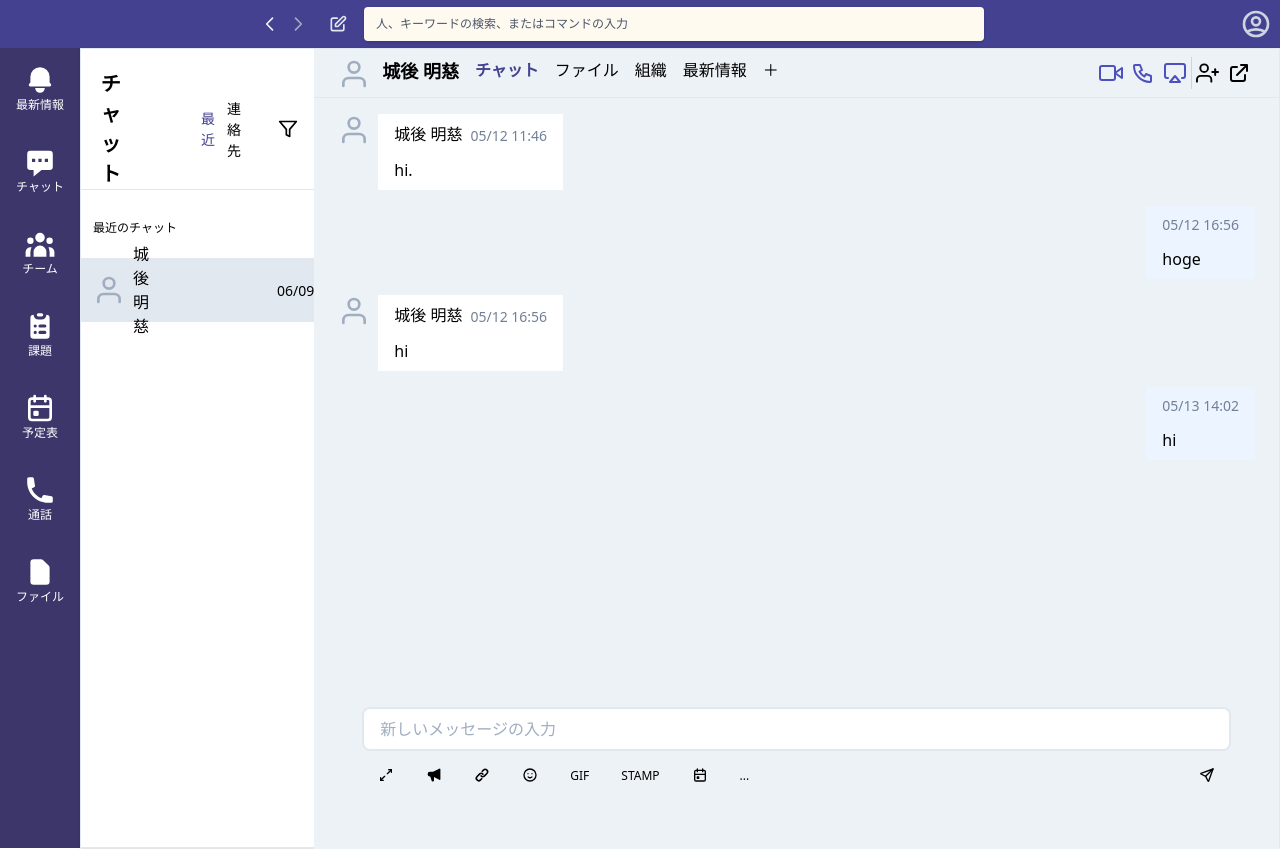
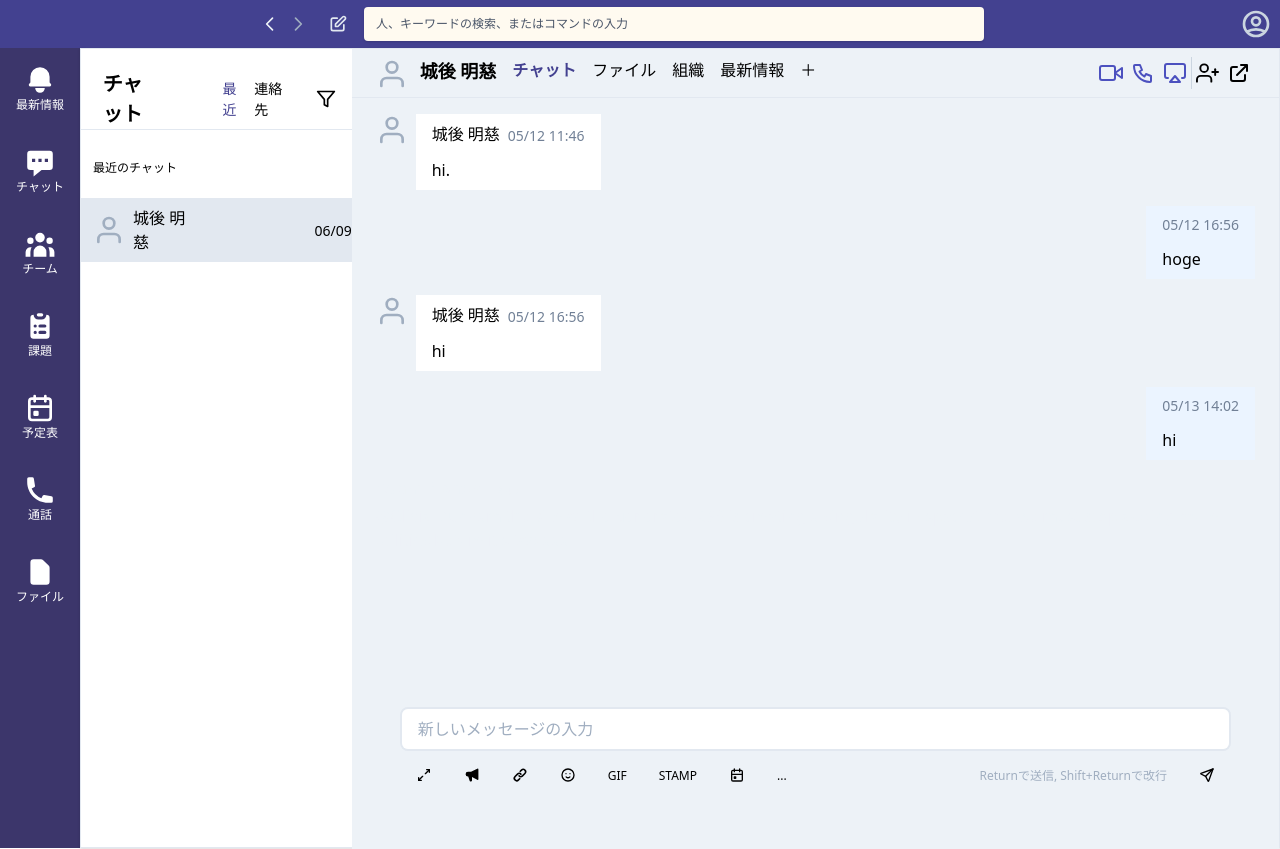
Before and after one commit to puremoru/ui_ux_seminar, a Nuxt app: page /teams in a window 1280 px wide. Built offline with nearby package versions, Linux system fonts and the light colour scheme.

Commit message:
:sparkles: Enterでテキストを送信できるようにした

```diff
--- a/pages/teams.vue
+++ b/pages/teams.vue
@@ -126,7 +126,7 @@
                               <span class="font-bold text-md mr-2 font-sans text-gray-200">Adam Bishop</span>
                               <span class="text-grey text-xs font-light text-gray-200">12:46</span>
                             </div>
-                          <p class="font-light text-md text-grey-darkest pt-1 text-gray-200"><a href="#" class="text-blue">@Olivia Dunham</a> the size of the generated CSS is creating a singularity in space/time, we must stop adding more utilities before it's too late!aaaaaaaaaaaaaaaaaaaaaaaaaaaaaaaaaaaaaaaaaaaaaaaaaaaaaaa..</p>
+                          <p class="font-light text-md text-grey-darkest pt-1 text-gray-200"><a href="#" class="text-blue">@Olivia Dunham</a> the size of the generated CSS is creating a singularity in space/time, we must stop adding more utilities before it's too aaa</p>
                         </div>
                     </div>
 
@@ -135,7 +135,7 @@
                 <div class="m-12">
                   <div class="flex rounded-lg border-2 border-grey overflow-hidden">
                     <!-- <span class="text-3xl text-grey px-3 border-r-2 border-grey">+</span> -->
-                    <input type="text" class="w-full px-4 h-10" v-model="message" placeholder="新しいメッセージの入力"/>
+                    <input type="text" class="w-full px-4 h-10" v-model="message" @keyup.enter="sendMessage" placeholder="新しいメッセージの入力"/>
                   </div>
                   <div>
                     <ul class="flex rounded-lg overflow-hidden">
@@ -169,7 +169,11 @@
                         </div>
                       </li>
                       <li class="p-4 btn-sidebar cursor-pointer text-xs">...</li>
+
                       <div class="flex ml-auto" @click="sendMessage">
+                        <div class="p-4 text-xs text-gray-500">
+                            Returnで送信, Shift+Returnで改行
+                        </div>
                         <li class="p-4 btn-sidebar cursor-pointer text-xs">
                           <div>
                             <svg class="h-4 w-4 text-black"  viewBox="0 0 24 24" stroke-width="2" stroke="currentColor" fill="none" stroke-linecap="round" stroke-linejoin="round">  <path stroke="none" d="M0 0h24v24H0z"/>  <line x1="10" y1="14" x2="21" y2="3" />  <path d="M21 3L14.5 21a.55 .55 0 0 1 -1 0L10 14L3 10.5a.55 .55 0 0 1 0 -1L21 3" /></svg>
```
